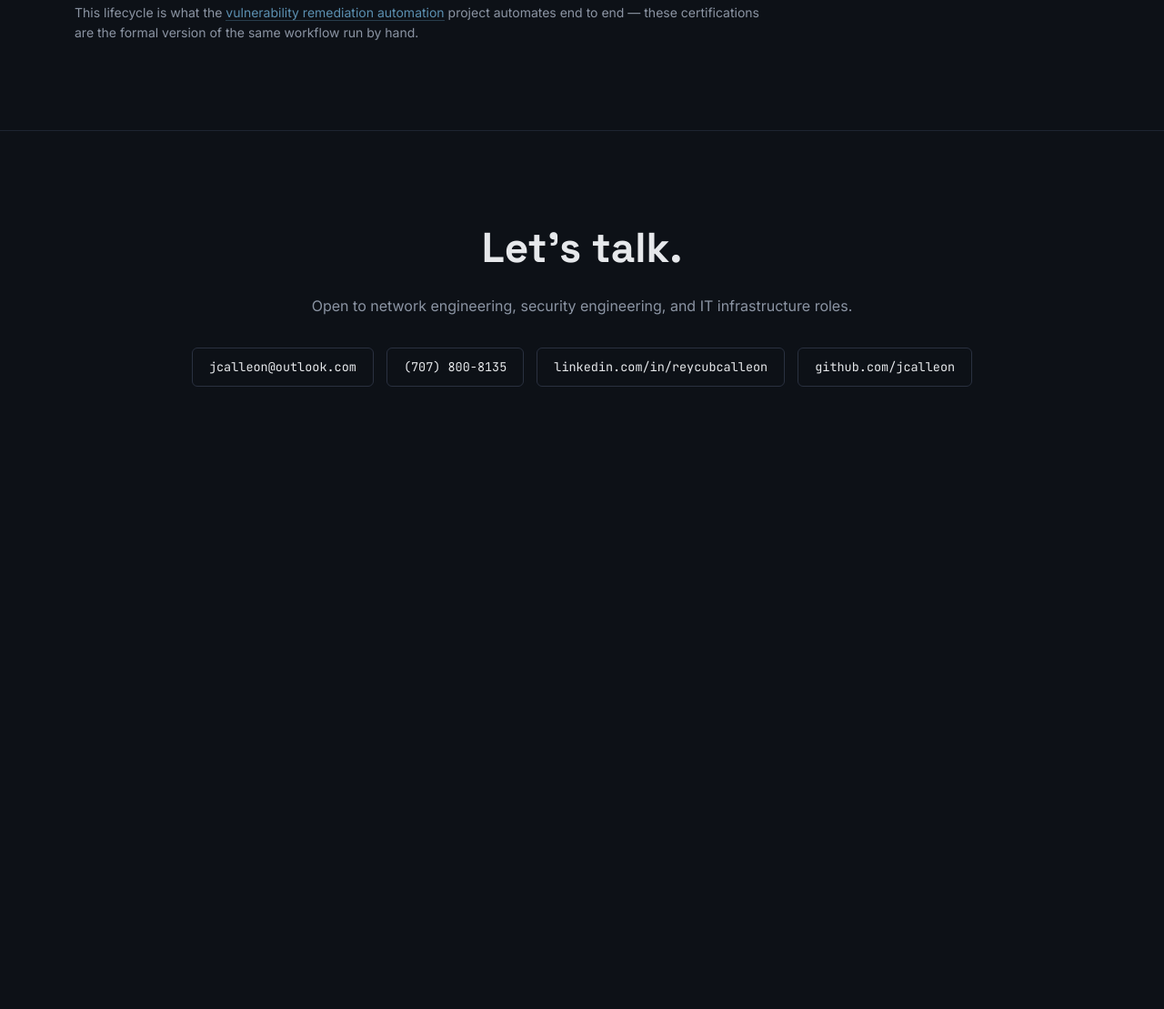
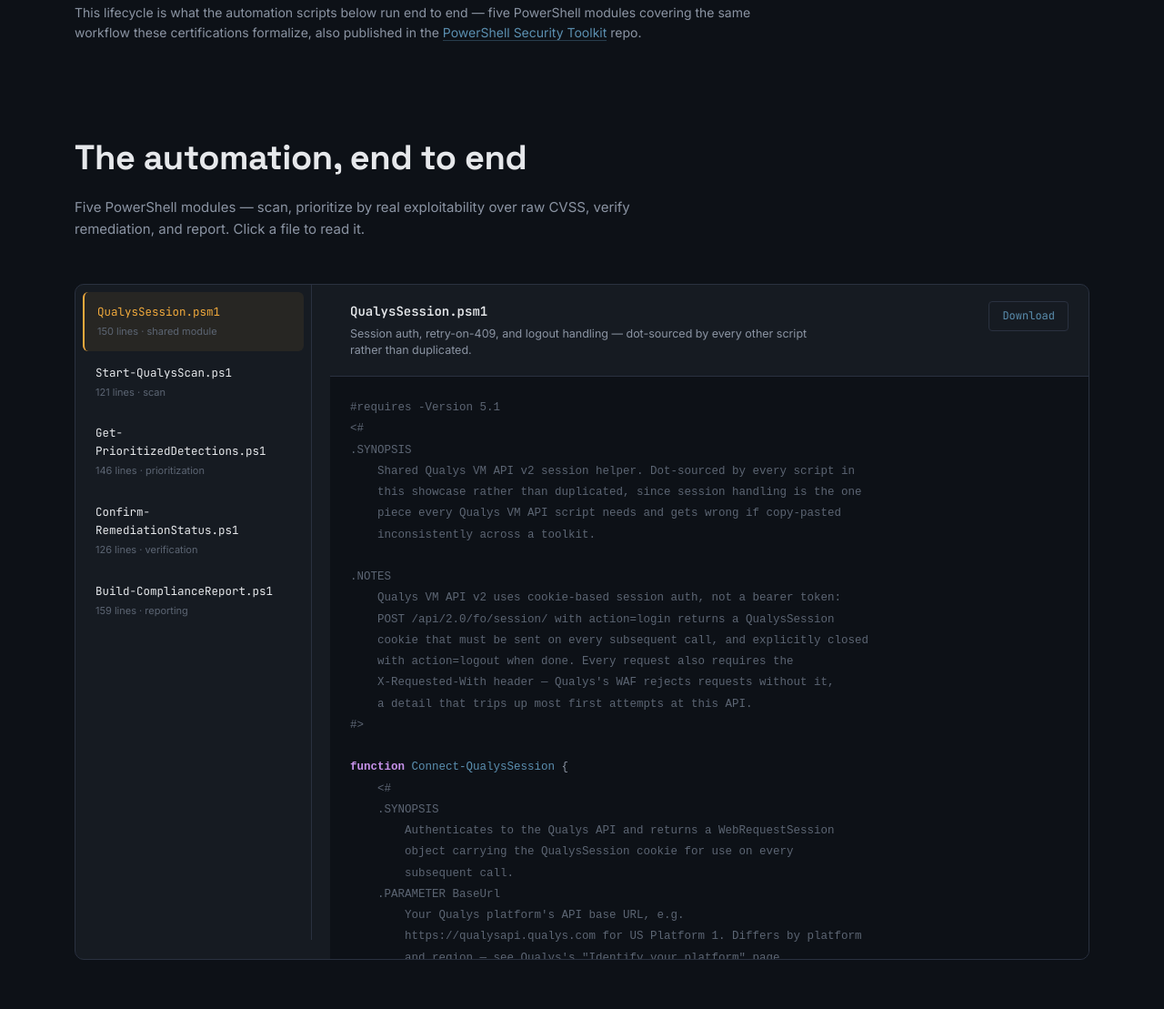
Before and after one commit to Jcalleon/jcalleon.github.io, a plain HTML site: page qualys-certifications.html in a window 1280 px wide. Shown: the part 1640-2749 px from the top of the page at 91% size. Before the commit the page ends 2157 px from the top, so only its background shows below. Drawn offline with Linux system fonts and the light colour scheme.

Commit message:
Add files via upload

```diff
--- a/qualys-certifications.html
+++ b/qualys-certifications.html
@@ -34,10 +34,11 @@
     <h1>Qualys Certified Specialist</h1>
     <p class="qc-summary">
       Five platform certifications covering the full vulnerability lifecycle — scanning,
-      reporting, endpoint detection, compliance, and the underlying VMDR workflow. This is the
-      same tooling behind the
-      <a href="https://github.com/jcalleon/powershell-security-toolkit/tree/main/vulnerability-management" target="_blank" rel="noopener">vulnerability remediation automation</a>
-      work in the lab section — these certs are the formal grounding for that hands-on work.
+      reporting, endpoint detection, compliance, and the underlying VMDR workflow. The
+      automation that puts this into practice is below — five PowerShell modules running the
+      same lifecycle end to end, also published in the
+      <a href="https://github.com/jcalleon/powershell-security-toolkit" target="_blank" rel="noopener">PowerShell Security Toolkit</a>
+      repo.
     </p>
     <p class="qc-verify-note">
       These aren't on Credly — clicking a card below opens the actual signed certificate (PDF)
@@ -123,10 +124,32 @@
   </div>
 
   <p class="qc-tie-in">
-    This lifecycle is what the
-    <a href="https://github.com/jcalleon/powershell-security-toolkit/tree/main/vulnerability-management" target="_blank" rel="noopener">vulnerability remediation automation</a>
-    project automates end to end — these certifications are the formal version of the same workflow run by hand.
+    This lifecycle is what the automation scripts below run end to end — five PowerShell
+    modules covering the same workflow these certifications formalize, also published in the
+    <a href="https://github.com/jcalleon/powershell-security-toolkit" target="_blank" rel="noopener">PowerShell Security Toolkit</a>
+    repo.
   </p>
+</section>
+
+<!-- ============ SCRIPT VIEWER ============ -->
+<section class="sv-section">
+  <div class="section-head">
+    <h2>The automation, end to end</h2>
+    <p class="section-sub">Five PowerShell modules — scan, prioritize by real exploitability over raw CVSS, verify remediation, and report. Click a file to read it.</p>
+  </div>
+  <div class="sv-shell">
+    <nav class="sv-sidebar" id="sv-sidebar"></nav>
+    <div class="sv-main">
+      <div class="sv-file-header">
+        <div>
+          <div class="sv-file-name" id="sv-file-name">—</div>
+          <div class="sv-file-desc" id="sv-file-desc">—</div>
+        </div>
+        <a class="sv-download" id="sv-download" download>Download</a>
+      </div>
+      <pre class="sv-code"><code id="sv-code-content"></code></pre>
+    </div>
+  </div>
 </section>
 
 <!-- ============ FOOTER ============ -->
@@ -143,5 +166,116 @@
   </div>
 </footer>
 
+<script src="script-showcase-data.js"></script>
+<script>
+  const sidebar = document.getElementById('sv-sidebar');
+  const fileNameEl = document.getElementById('sv-file-name');
+  const fileDescEl = document.getElementById('sv-file-desc');
+  const codeEl = document.getElementById('sv-code-content');
+  const downloadEl = document.getElementById('sv-download');
+
+  function escapeHtml(str) {
+    const div = document.createElement('div');
+    div.textContent = str;
+    return div.innerHTML;
+  }
+
+  // Minimal PowerShell-aware highlighting with real multi-line block-comment
+  // (<# ... #>) tracking, since a per-line-only pattern misses everything
+  // inside a comment block. Tokens are matched against the ORIGINAL text
+  // and HTML-escaped once each, then assembled — chaining multiple
+  // .replace() passes over already-HTML-wrapped output causes a later
+  // pass to match text inside an earlier pass's own injected span
+  // attributes, corrupting the markup.
+  function highlight(code) {
+    const lines = code.split('\n');
+    let inBlockComment = false;
+    const renderedLines = [];
+
+    const tokenPattern = /(#[^\n]*)|('(?:[^'\n]|'')*')|("(?:[^"\n]|"")*")|(<#|#>)|(\$[a-zA-Z_][a-zA-Z0-9_]*)|(\b[A-Z][a-zA-Z]*-[A-Z][a-zA-Z]*\b)|(\b(?:param|function|return|if|else|elseif|foreach|while|do|switch|try|catch|finally|throw)\b)/g;
+
+    for (const line of lines) {
+      if (inBlockComment) {
+        const endIdx = line.indexOf('#>');
+        if (endIdx === -1) {
+          renderedLines.push(`<span class="tok-comment">${escapeHtml(line)}</span>`);
+          continue;
+        }
+        const commentPart = line.slice(0, endIdx + 2);
+        const rest = line.slice(endIdx + 2);
+        inBlockComment = false;
+        renderedLines.push(`<span class="tok-comment">${escapeHtml(commentPart)}</span>${escapeHtml(rest)}`);
+        continue;
+      }
+
+      let result = '';
+      let lastIndex = 0;
+      let match;
+      tokenPattern.lastIndex = 0; // reset explicitly — this regex object is reused across every line in the loop, and its lastIndex otherwise carries over from whatever position the previous line's matching left it at, silently breaking matches on the next line
+
+      while ((match = tokenPattern.exec(line)) !== null) {
+        result += escapeHtml(line.slice(lastIndex, match.index));
+        const [full, lineCommentTok, singleQuote, doubleQuote, blockDelim, variable, cmdlet, keyword] = match;
+
+        if (lineCommentTok) {
+          result += `<span class="tok-comment">${escapeHtml(lineCommentTok)}</span>`;
+          lastIndex = line.length;
+          break;
+        } else if (singleQuote || doubleQuote) {
+          result += `<span class="tok-string">${escapeHtml(full)}</span>`;
+        } else if (blockDelim === '<#') {
+          inBlockComment = true;
+          result += `<span class="tok-comment">${escapeHtml(line.slice(match.index))}</span>`;
+          lastIndex = line.length;
+          break;
+        } else if (variable) {
+          result += `<span class="tok-variable">${escapeHtml(full)}</span>`;
+        } else if (cmdlet) {
+          result += `<span class="tok-cmdlet">${escapeHtml(full)}</span>`;
+        } else if (keyword) {
+          result += `<span class="tok-keyword">${escapeHtml(full)}</span>`;
+        }
+        lastIndex = match.index + full.length;
+      }
+      result += escapeHtml(line.slice(lastIndex));
+      renderedLines.push(result);
+    }
+
+    return renderedLines.join('\n');
+  }
+
+  function renderFile(key) {
+    const file = SCRIPT_FILES[key];
+    if (!file) return;
+
+    fileNameEl.textContent = file.name;
+    fileDescEl.textContent = file.description;
+    codeEl.innerHTML = highlight(file.content);
+
+    const blob = new Blob([file.content], { type: 'text/plain' });
+    downloadEl.href = URL.createObjectURL(blob);
+    downloadEl.setAttribute('download', file.name);
+
+    document.querySelectorAll('.sv-sidebar-item').forEach((el) => el.classList.remove('active'));
+    document.querySelector(`[data-file-key="${key}"]`)?.classList.add('active');
+  }
+
+  sidebar.innerHTML = Object.entries(SCRIPT_FILES)
+    .map(
+      ([key, file]) => `
+      <div class="sv-sidebar-item" data-file-key="${key}">
+        <div class="sv-sidebar-name">${escapeHtml(file.name)}</div>
+        <div class="sv-sidebar-meta">${file.lineCount} lines · ${escapeHtml(file.tag)}</div>
+      </div>`
+    )
+    .join('');
+
+  sidebar.querySelectorAll('.sv-sidebar-item').forEach((el) => {
+    el.addEventListener('click', () => renderFile(el.dataset.fileKey));
+  });
+
+  renderFile(Object.keys(SCRIPT_FILES)[0]);
+</script>
+
 </body>
 </html>
--- a/styles.css
+++ b/styles.css
@@ -1231,7 +1231,7 @@
 .qc-tie-in a:hover { color: var(--amber); border-color: rgba(240, 169, 60, 0.5); }
 
 /* ==========================================================================
-   SCRIPT VIEWER — qualys-scripts.html
+   SCRIPT VIEWER — embedded in qualys-certifications.html
    ========================================================================== */
 .sv-section {
   max-width: 1180px;
```
Also changed, not shown: index.html (+12 -16 lines).
